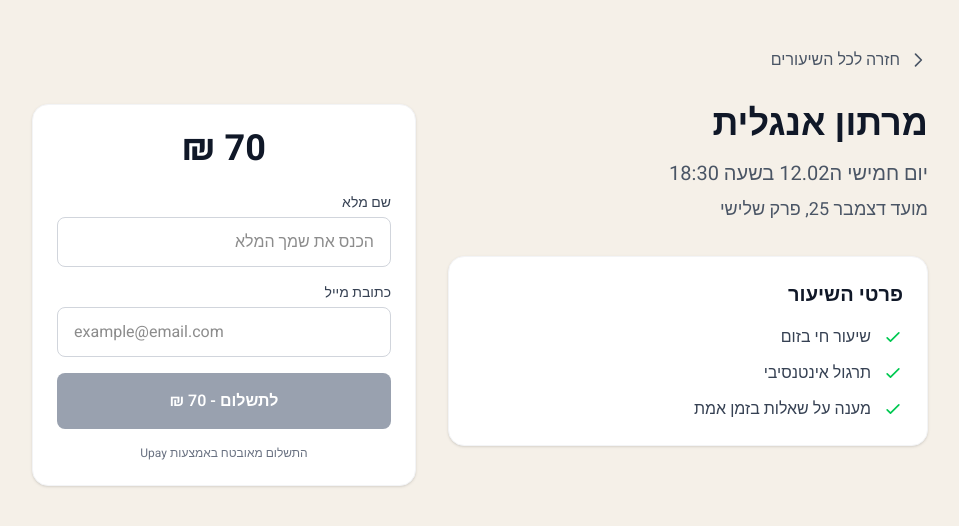
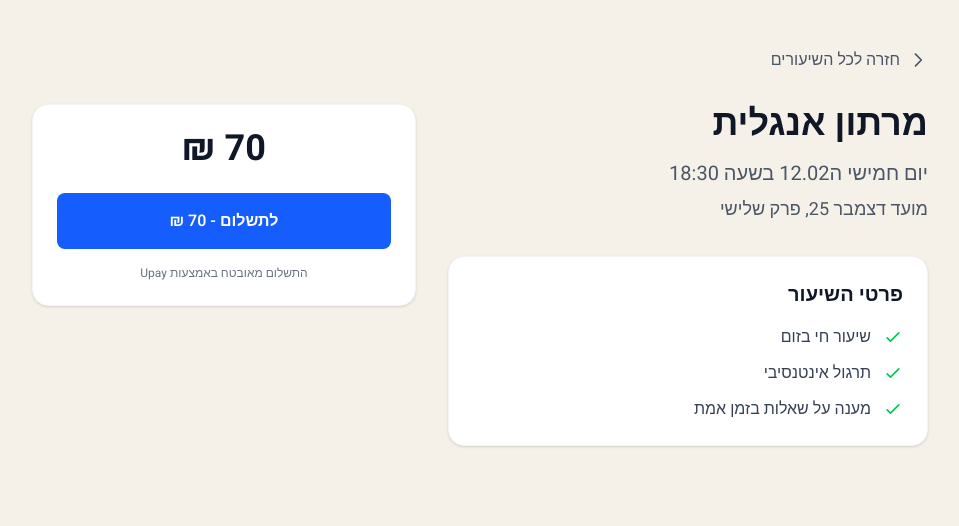
Before and after one commit to talpasco/marathon-lessons, a Next.js app: page /lesson/marathon-english-1 in a window 1280 px wide. Shown: the top 526 px of the page, without its empty margins (290-1249 px from the left). Built offline with nearby package versions, Linux system fonts and the light colour scheme.

Commit message:
Add Upay link field for each lesson
- Replace API-based payment with Upay iframe/link
- Add upayLink field to lesson type
- Add Upay link input in admin panel
- Payment button opens Upay page in new tab

Co-Authored-By: Claude Opus 4.5 <noreply@anthropic.com>

```diff
--- a/src/app/admin/page.tsx
+++ b/src/app/admin/page.tsx
@@ -106,6 +106,7 @@ export default function AdminDashboard() {
       section: "פרק ראשון",
       price: 70,
       zoomLink: "https://zoom.us/j/YOUR_LINK",
+      upayLink: "",
       active: true,
       pageContent: {
         features: ["שיעור חי בזום", "תרגול אינטנסיבי", "מענה על שאלות בזמן אמת"],
@@ -397,7 +398,23 @@ export default function AdminDashboard() {
 
                       <div className="md:col-span-2">
                         <label className="block text-sm font-medium text-gray-700 mb-1">
-                          קישור זום
+                          קישור Upay לתשלום
+                        </label>
+                        <input
+                          type="url"
+                          value={lesson.upayLink || ""}
+                          onChange={(e) =>
+                            updateLesson(lesson.id, "upayLink", e.target.value)
+                          }
+                          className="w-full px-3 py-2 border border-gray-300 rounded-lg"
+                          dir="ltr"
+                          placeholder="https://app.upay.co.il/API6/s.php?m=..."
+                        />
+                      </div>
+
+                      <div className="md:col-span-2">
+                        <label className="block text-sm font-medium text-gray-700 mb-1">
+                          קישור זום (נשלח במייל אחרי תשלום)
                         </label>
                         <input
                           type="url"
--- a/src/app/lesson/[id]/page.tsx
+++ b/src/app/lesson/[id]/page.tsx
@@ -1,7 +1,6 @@
 import { notFound } from "next/navigation";
 import Link from "next/link";
 import { getContent } from "@/lib/content";
-import PurchaseForm from "@/components/PurchaseForm";
 
 export const dynamic = "force-dynamic";
 
@@ -97,7 +96,24 @@ export default async function LessonPage({ params }: PageProps) {
                 </span>
               </div>
 
-              <PurchaseForm lessonId={lesson.id} lessonTitle={lesson.title} price={lesson.price} />
+              {lesson.upayLink ? (
+                <a
+                  href={lesson.upayLink}
+                  target="_blank"
+                  rel="noopener noreferrer"
+                  className="block w-full py-4 px-6 rounded-lg font-semibold text-white text-center bg-blue-600 hover:bg-blue-700 transition-colors"
+                >
+                  לתשלום - {lesson.price} ₪
+                </a>
+              ) : (
+                <div className="text-center text-gray-500 py-4">
+                  התשלום אינו זמין כרגע
+                </div>
+              )}
+
+              <p className="text-xs text-gray-500 text-center mt-4">
+                התשלום מאובטח באמצעות Upay
+              </p>
             </div>
           </div>
         </div>
--- a/src/types/content.ts
+++ b/src/types/content.ts
@@ -17,6 +17,7 @@ export interface Lesson {
   section: string;
   price: number;
   zoomLink: string;
+  upayLink: string;
   active: boolean;
   imageUrl?: string;
   pageContent?: {
@@ -45,6 +46,7 @@ export const defaultContent: SiteContent = {
       section: "פרק שני",
       price: 70,
       zoomLink: "https://zoom.us/j/YOUR_ZOOM_LINK_1",
+      upayLink: "https://app.upay.co.il/API6/s.php?m=YOUR_UPAY_CODE_1",
       active: true,
       pageContent: {
         features: ["שיעור חי בזום", "תרגול אינטנסיבי", "מענה על שאלות בזמן אמת"],
@@ -59,6 +61,7 @@ export const defaultContent: SiteContent = {
       section: "פרק ראשון",
       price: 70,
       zoomLink: "https://zoom.us/j/YOUR_ZOOM_LINK_2",
+      upayLink: "https://app.upay.co.il/API6/s.php?m=YOUR_UPAY_CODE_2",
       active: true,
       pageContent: {
         features: ["שיעור חי בזום", "תרגול אינטנסיבי", "מענה על שאלות בזמן אמת"],
@@ -73,6 +76,7 @@ export const defaultContent: SiteContent = {
       section: "פרק שלישי",
       price: 70,
       zoomLink: "https://zoom.us/j/YOUR_ZOOM_LINK_3",
+      upayLink: "https://app.upay.co.il/API6/s.php?m=YOUR_UPAY_CODE_3",
       active: true,
       pageContent: {
         features: ["שיעור חי בזום", "תרגול אינטנסיבי", "מענה על שאלות בזמן אמת"],
@@ -87,6 +91,7 @@ export const defaultContent: SiteContent = {
       section: "פרק רביעי",
       price: 70,
       zoomLink: "https://zoom.us/j/YOUR_ZOOM_LINK_4",
+      upayLink: "https://app.upay.co.il/API6/s.php?m=YOUR_UPAY_CODE_4",
       active: true,
       pageContent: {
         features: ["שיעור חי בזום", "תרגול אינטנסיבי", "מענה על שאלות בזמן אמת"],
@@ -101,6 +106,7 @@ export const defaultContent: SiteContent = {
       section: "פרק חמישי",
       price: 70,
       zoomLink: "https://zoom.us/j/YOUR_ZOOM_LINK_5",
+      upayLink: "https://app.upay.co.il/API6/s.php?m=YOUR_UPAY_CODE_5",
       active: true,
       pageContent: {
         features: ["שיעור חי בזום", "תרגול אינטנסיבי", "מענה על שאלות בזמן אמת"],
```
